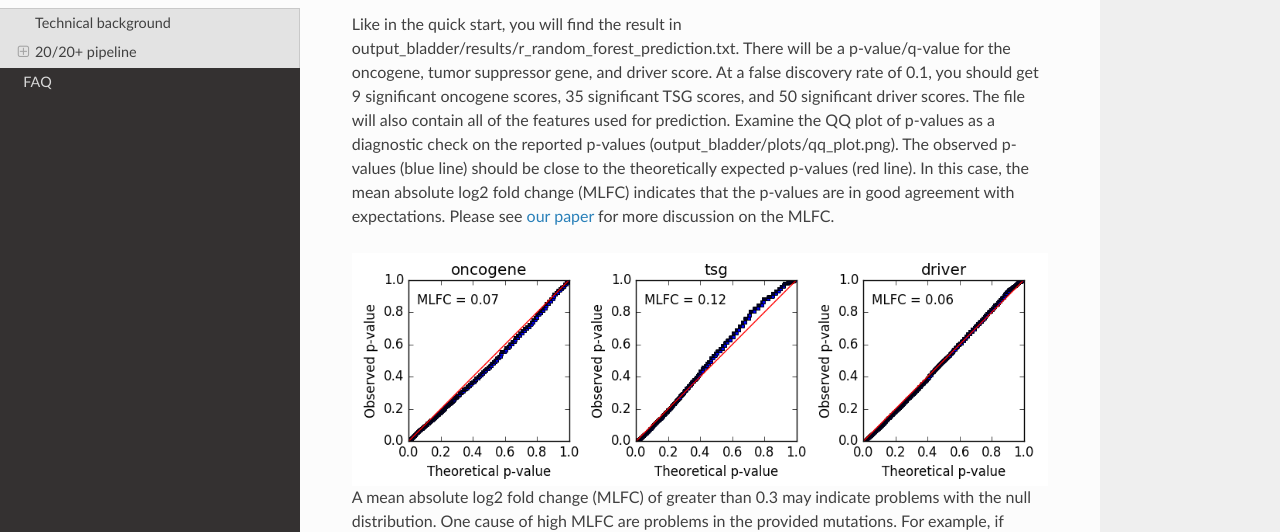
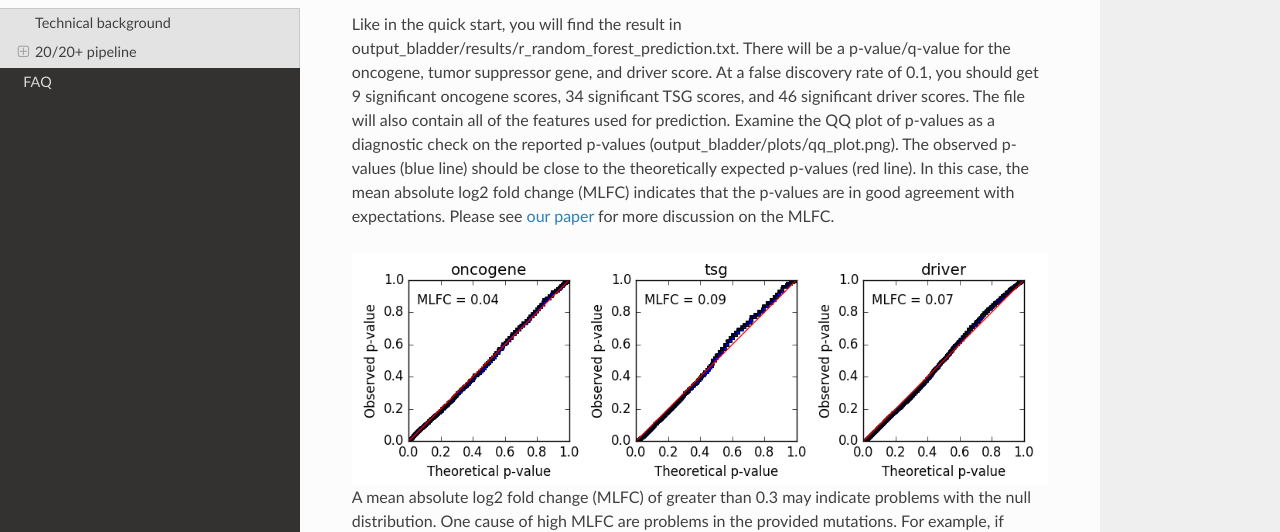
Before and after one commit to KarchinLab/2020plus, a Sphinx documentation site: the page built from doc/tutorial.rst, in a window 1280 px wide and 900 px high, scrolled down 2577 px. Shown: the part 243-775 px from the top of the window. Built offline with Sphinx 7.4.7 and the Read the Docs theme 2.0.0, drawn with Linux system fonts in a browser that asks for light colours.

Commit message:
Updated tut to mention 10k results

```diff
--- a/doc/tutorial.rst
+++ b/doc/tutorial.rst
@@ -106,7 +106,7 @@ The difference with the next pan-cancer tutorial is that the mutations ("data/bl
 #############
 
 Like in the quick start, you will find the result in output_bladder/results/r_random_forest_prediction.txt. There will be a p-value/q-value for the oncogene, tumor suppressor gene, and driver
-score. At a false discovery rate of 0.1, you should get 9 significant oncogene scores, 35 significant TSG scores, and 50 significant driver scores. The file will also contain all of the features used for prediction. Examine the QQ plot of p-values as a diagnostic check on the reported p-values (output_bladder/plots/qq_plot.png). The observed p-values (blue line) should be close to the theoretically expected p-values (red line).  In this case, the mean absolute log2 fold change (MLFC) indicates that the p-values are in good agreement with expectations. Please see `our paper <http://biorxiv.org/content/early/2016/06/23/060426>`_ for more discussion on the MLFC.
+score. At a false discovery rate of 0.1, you should get 9 significant oncogene scores, 34 significant TSG scores, and 46 significant driver scores. The file will also contain all of the features used for prediction. Examine the QQ plot of p-values as a diagnostic check on the reported p-values (output_bladder/plots/qq_plot.png). The observed p-values (blue line) should be close to the theoretically expected p-values (red line).  In this case, the mean absolute log2 fold change (MLFC) indicates that the p-values are in good agreement with expectations. Please see `our paper <http://biorxiv.org/content/early/2016/06/23/060426>`_ for more discussion on the MLFC.
 
 .. image:: /images/mlfc.png
     :align: center
```
Also changed, not shown: doc/images/mlfc.png.
